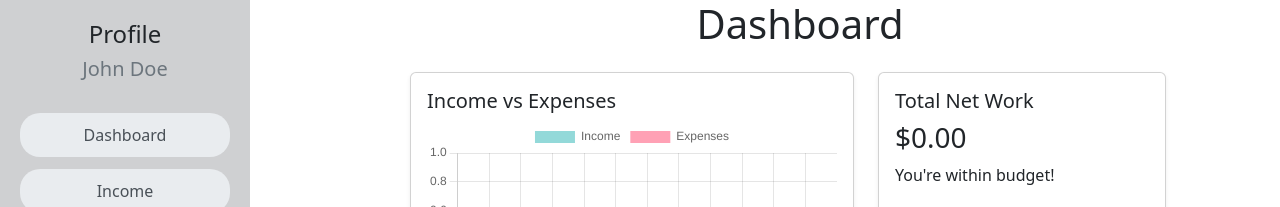
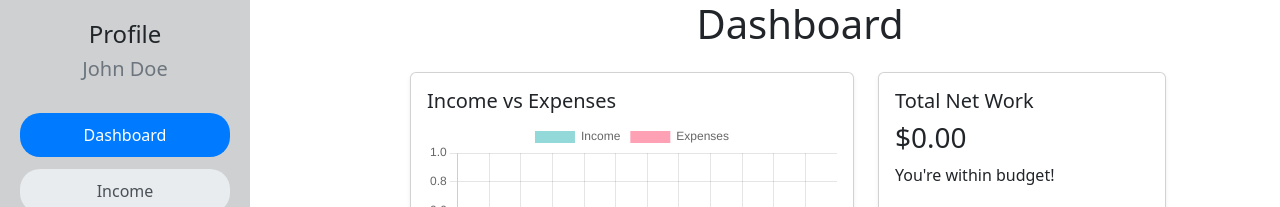
Before and after one commit to LwinTharaphi/personal-finance-tracker, a Next.js app: page /dashboard in a window 1280 px wide. Shown: the top 207 px of the page. Built offline with nearby package versions, Linux system fonts and the light colour scheme; no server answers; the database is empty.

Commit message:
updated sidebar to highlight active page

```diff
--- a/app/components/Sidebar.js
+++ b/app/components/Sidebar.js
@@ -3,9 +3,12 @@
 import { Nav } from 'react-bootstrap';
 import 'bootstrap/dist/css/bootstrap.min.css';
 import Link from 'next/link';
+import { usePathname } from 'next/navigation'; // Import usePathname
 import './Sidebar.css';
 
 const Sidebar = () => {
+  const pathname = usePathname(); // Get the current route
+
   return (
     <div className="sidebar d-flex flex-column" style={{ width: '250px', height: '100%', padding: '20px' }}>
       <div className="profile-section text-center mb-4">
@@ -16,10 +19,30 @@ const Sidebar = () => {
       </div>
 
       <Nav className="flex-column nav-links">
-        <Nav.Link as={Link} href="/dashboard" className="sidebar-link">Dashboard</Nav.Link>
-        <Nav.Link as={Link} href="/income" className="sidebar-link">Income</Nav.Link>
-        <Nav.Link as={Link} href="/expense" className="sidebar-link">Expenses</Nav.Link>
-        <Nav.Link as={Link} href="/budget" className="sidebar-link">Budget</Nav.Link>
+        <Nav.Link
+          as={Link}
+          href="/dashboard"
+          className={`sidebar-link ${pathname === '/dashboard' ? 'active' : ''}`}>
+          Dashboard
+        </Nav.Link>
+        <Nav.Link
+          as={Link}
+          href="/income"
+          className={`sidebar-link ${pathname === '/income' ? 'active' : ''}`}>
+          Income
+        </Nav.Link>
+        <Nav.Link
+          as={Link}
+          href="/expense"
+          className={`sidebar-link ${pathname === '/expense' ? 'active' : ''}`}>
+          Expenses
+        </Nav.Link>
+        <Nav.Link
+          as={Link}
+          href="/budget"
+          className={`sidebar-link ${pathname === '/budget' ? 'active' : ''}`}>
+          Budget
+        </Nav.Link>
       </Nav>
     </div>
   );
```
